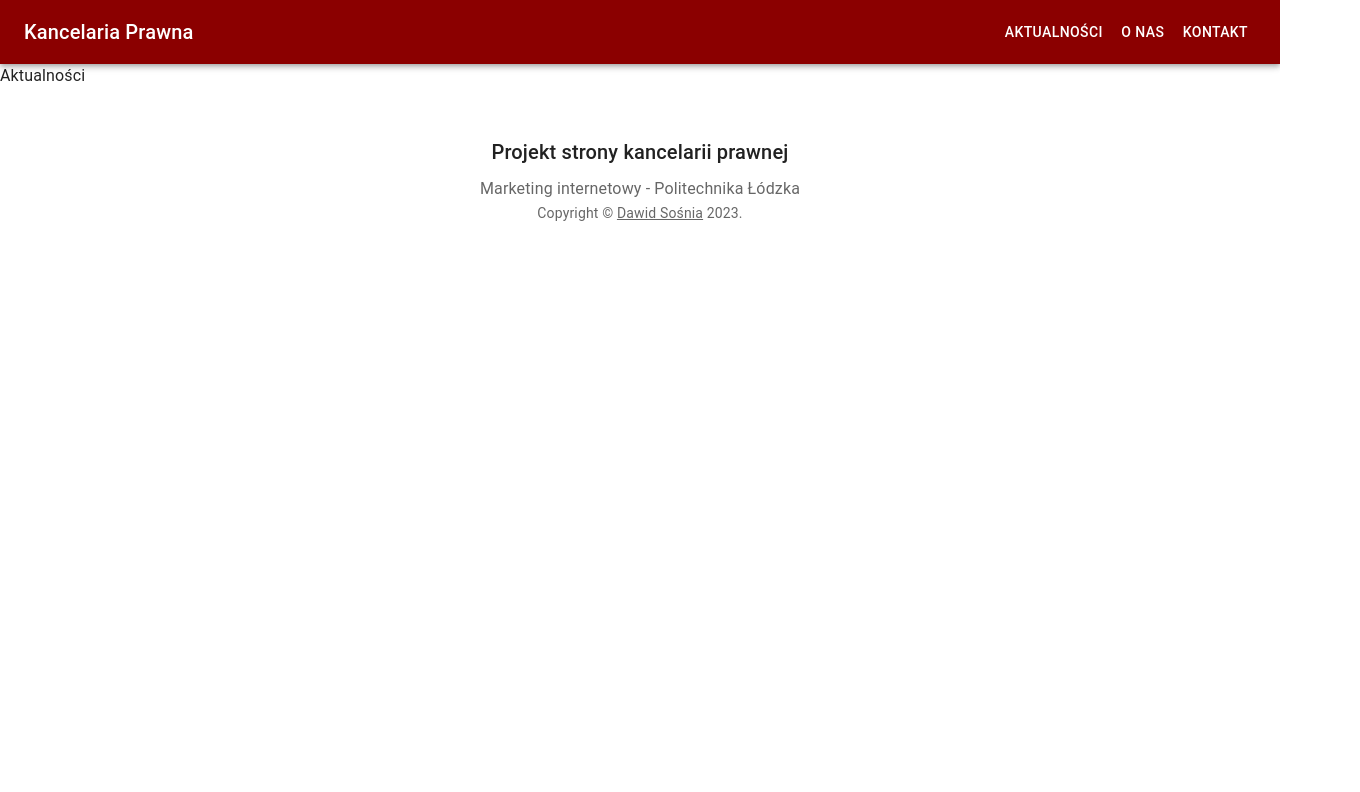
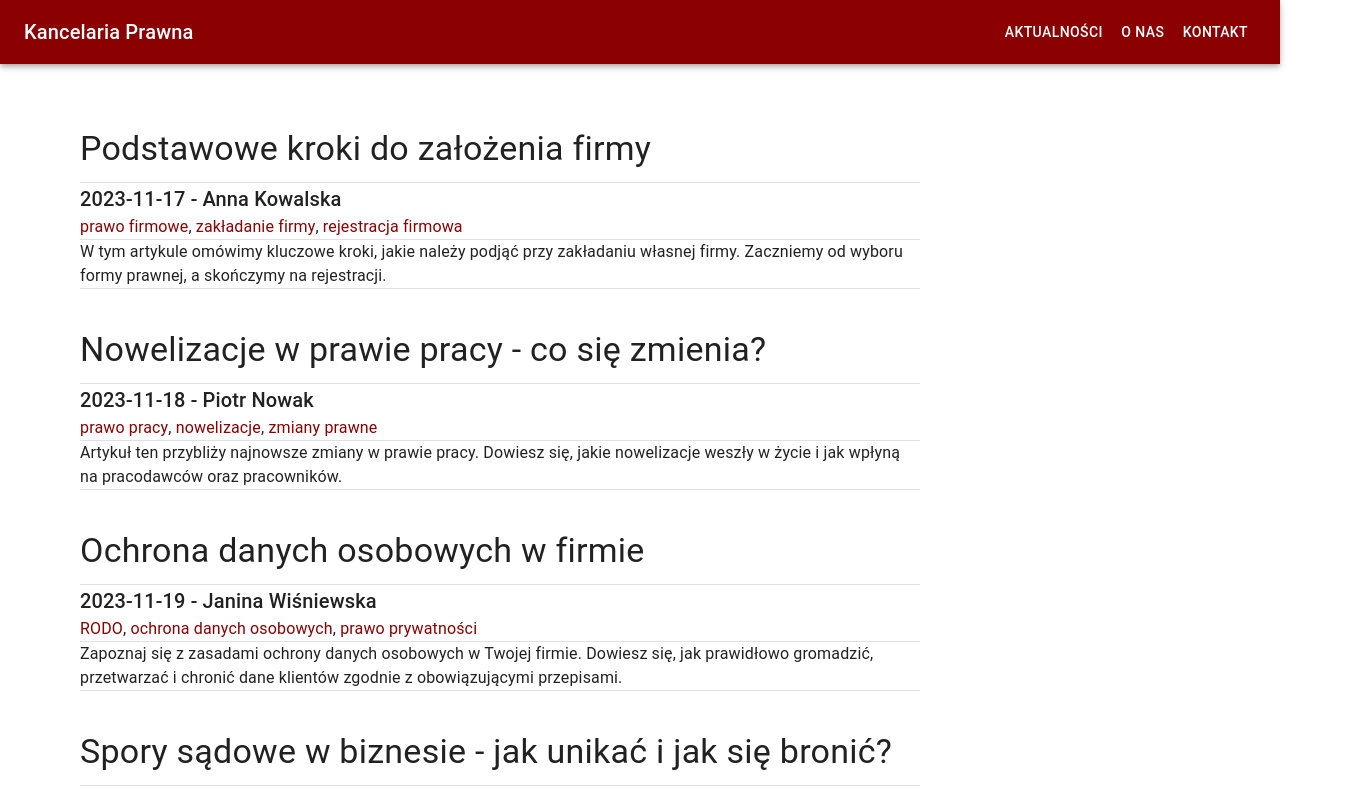
Before and after one commit to Piggey/marketing, a React (Vite) app: page /news in a window 1280 px wide. Shown: the top 792 px of the page, 1360 px wide, since content can reach past the window. Built offline with nearby package versions, Linux system fonts and the light colour scheme.

Commit message:
display articles

```diff
--- a/src/pages/News.jsx
+++ b/src/pages/News.jsx
@@ -1,5 +1,13 @@
+import { Grid } from "@mui/material";
+import Article from "../components/Article";
+import { articles } from "../data/articles";
+
 export default function News() {
   return (
-    <div>Aktualności</div>
+    <Grid container spacing={5} sx={{ mt: 3, ml: 5 }}>
+      {articles.map((article) => (
+        <Article key={article} author={article.author} title={article.title} content={article.content} date={article.date} tags={article.tags} />
+      ))}
+    </Grid>
   );
 }
```
